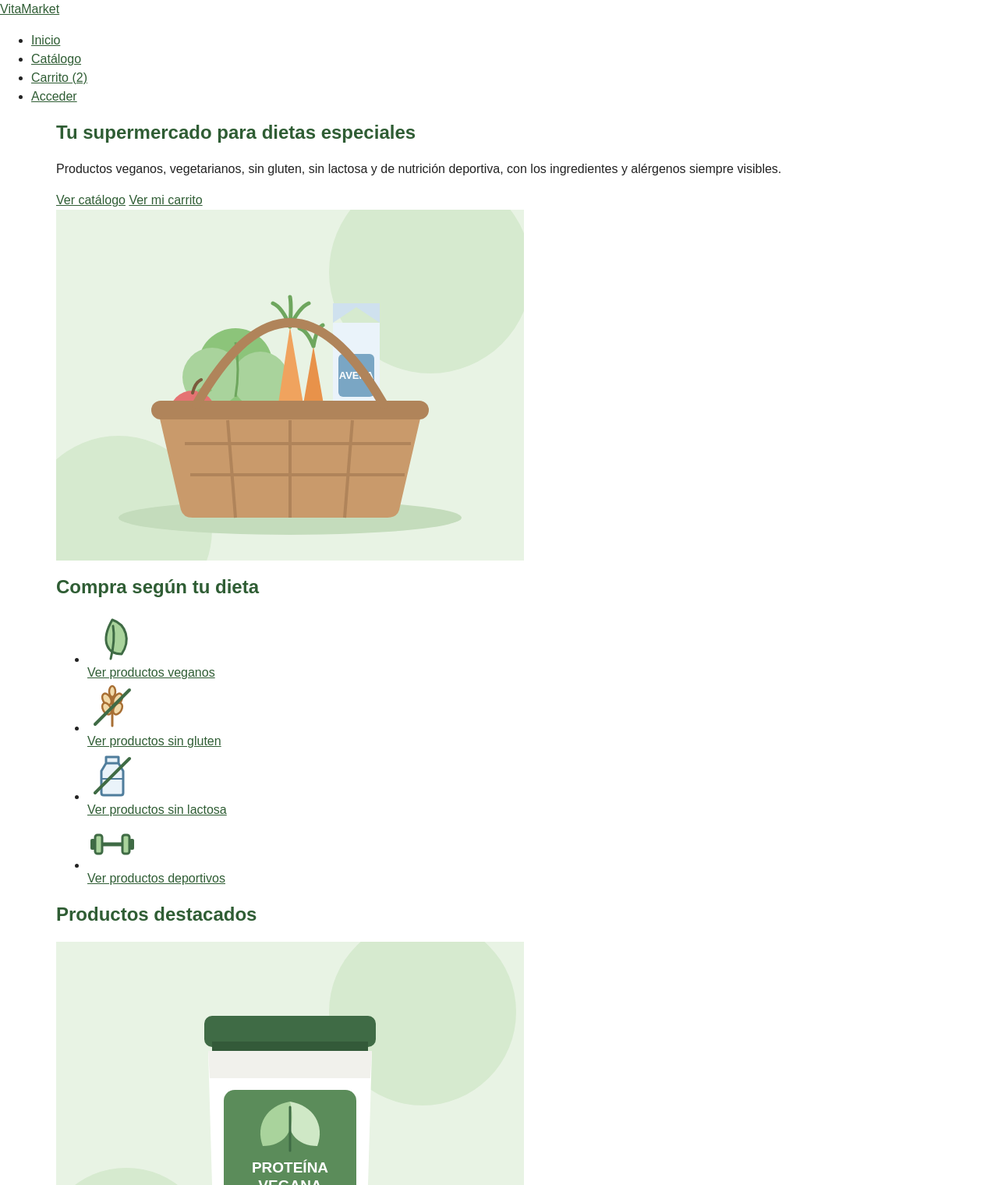
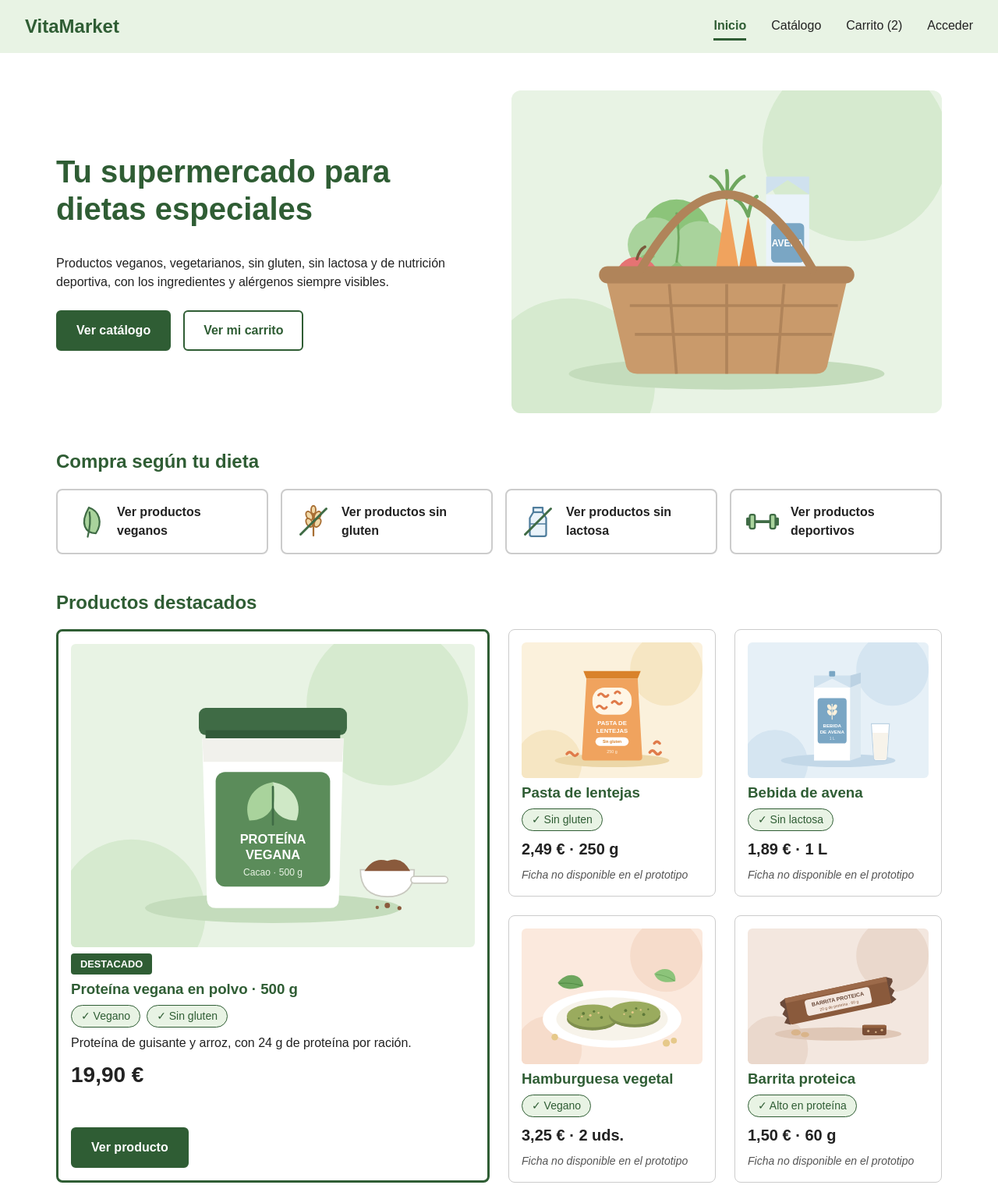
Before and after one commit to natalipaulino13/vitaMarket, a plain HTML site: page index.html in a window 1280 px wide. Shown: the top 1520 px of the page at 78% size. Drawn offline with Linux system fonts and the light colour scheme.

Commit message:
Añade estilos de la página de inicio con Flexbox y Grid

```diff
--- a/css/estilos.css
+++ b/css/estilos.css
@@ -3,11 +3,13 @@
    ========================================= */
 :root {
   --verde-oscuro: #2f5d34;
+  --verde-hover: #24482a;
   --verde-claro: #e8f3e4;
   --texto: #222222;
   --texto-suave: #555555;
   --fondo: #ffffff;
   --borde: #cccccc;
+  --foco: #1a4fa3;
 }
 
 /* =========================================
@@ -52,3 +54,304 @@ main {
   margin: 0 auto;
   padding: 0 2rem;
 }
+
+/* Separación entre las secciones del main */
+main > section {
+  margin-bottom: 3rem;
+}
+
+/* =========================================
+   4. FOCO VISIBLE (teclado)
+   ========================================= */
+a:focus-visible,
+button:focus-visible,
+input:focus-visible,
+select:focus-visible,
+textarea:focus-visible {
+  outline: 3px solid var(--foco);
+  outline-offset: 3px;
+}
+
+/* =========================================
+   5. CABECERA Y MENÚ (Flexbox)
+   ========================================= */
+.cabecera {
+  display: flex;
+  justify-content: space-between;
+  align-items: center;
+  background-color: var(--verde-claro);
+  padding: 1rem 2rem;
+}
+
+.logo {
+  font-size: 1.5rem;
+  font-weight: bold;
+  text-decoration: none;
+}
+
+.menu {
+  display: flex;
+  align-items: center;
+  gap: 2rem;
+  list-style: none;
+  margin: 0;
+  padding: 0;
+}
+
+.menu a {
+  display: inline-block;
+  padding: 0.25rem 0;
+  color: var(--texto);
+  text-decoration: none;
+  border-bottom: 3px solid transparent;
+}
+
+.menu a:hover {
+  border-bottom-color: var(--borde);
+}
+
+/* Página actual: negrita + línea inferior, no solo color */
+.menu a[aria-current="page"] {
+  font-weight: bold;
+  color: var(--verde-oscuro);
+  border-bottom-color: var(--verde-oscuro);
+}
+
+/* =========================================
+   6. BOTONES (componente + variante)
+   ========================================= */
+.boton {
+  display: inline-block;
+  padding: 0.75rem 1.5rem;
+  border: 2px solid var(--verde-oscuro);
+  border-radius: 6px;
+  background-color: var(--verde-oscuro);
+  color: #ffffff;
+  font-family: inherit;
+  font-size: 1rem;
+  font-weight: bold;
+  text-decoration: none;
+  cursor: pointer;
+}
+
+.boton:hover {
+  background-color: var(--verde-hover);
+  border-color: var(--verde-hover);
+}
+
+/* Variante: botón secundario */
+.boton-secundario {
+  background-color: transparent;
+  color: var(--verde-oscuro);
+}
+
+.boton-secundario:hover {
+  background-color: var(--verde-claro);
+  border-color: var(--verde-oscuro);
+}
+
+/* Grupo de botones (Flexbox con flex-wrap) */
+.acciones {
+  display: flex;
+  flex-wrap: wrap;
+  gap: 1rem;
+  margin-top: 1.5rem;
+}
+
+/* =========================================
+   7. PRESENTACIÓN (Grid con áreas)
+   ========================================= */
+.presentacion {
+  display: grid;
+  grid-template-columns: 1fr 1fr;
+  grid-template-areas: "texto imagen";
+  gap: 2rem;
+  align-items: center;
+  padding-top: 3rem;
+}
+
+.presentacion-texto {
+  grid-area: texto;
+}
+
+.presentacion img {
+  grid-area: imagen;
+  border-radius: 12px;
+}
+
+.presentacion h1 {
+  font-size: 2.5rem;
+  margin-top: 0;
+}
+
+/* =========================================
+   8. COMPRA SEGÚN TU DIETA (Flexbox)
+   ========================================= */
+.lista-categorias {
+  display: flex;
+  gap: 1rem;
+  list-style: none;
+  margin: 0;
+  padding: 0;
+}
+
+.lista-categorias li {
+  flex: 1;
+}
+
+.lista-categorias a {
+  display: flex;
+  align-items: center;
+  gap: 0.75rem;
+  padding: 1rem;
+  border: 2px solid var(--borde);
+  border-radius: 8px;
+  color: var(--texto);
+  font-weight: bold;
+  text-decoration: none;
+}
+
+.lista-categorias a:hover {
+  border-color: var(--verde-oscuro);
+  background-color: var(--verde-claro);
+}
+
+.lista-categorias img {
+  width: 48px;
+}
+
+/* =========================================
+   9. PRODUCTOS DESTACADOS (Grid)
+   ========================================= */
+.rejilla-destacados {
+  display: grid;
+  grid-template-columns: repeat(4, minmax(0, 1fr));
+  gap: 1.5rem;
+}
+
+/* =========================================
+   10. TARJETAS (componente + variante)
+   ========================================= */
+.tarjeta {
+  display: flex;
+  flex-direction: column;
+  gap: 0.5rem;
+  padding: 1rem;
+  border: 1px solid var(--borde);
+  border-radius: 8px;
+  background-color: var(--fondo);
+}
+
+.tarjeta h3,
+.tarjeta p {
+  margin: 0;
+}
+
+.tarjeta img {
+  border-radius: 6px;
+}
+
+/* Variante: tarjeta destacada, ocupa 2 columnas y 2 filas */
+.tarjeta-destacada {
+  grid-column: span 2;
+  grid-row: span 2;
+  border: 3px solid var(--verde-oscuro);
+}
+
+.tarjeta-destacada .precio {
+  font-size: 1.75rem;
+}
+
+.tarjeta .boton {
+  align-self: flex-start;
+  margin-top: auto;
+}
+
+.distintivo {
+  align-self: flex-start;
+  padding: 0.25rem 0.75rem;
+  border-radius: 4px;
+  background-color: var(--verde-oscuro);
+  color: #ffffff;
+  font-size: 0.8rem;
+  font-weight: bold;
+  text-transform: uppercase;
+}
+
+.etiquetas {
+  display: flex;
+  flex-wrap: wrap;
+  gap: 0.5rem;
+  list-style: none;
+  margin: 0;
+  padding: 0;
+}
+
+.etiquetas li {
+  padding: 0.2rem 0.75rem;
+  border: 1px solid var(--verde-oscuro);
+  border-radius: 999px;
+  background-color: var(--verde-claro);
+  color: var(--verde-oscuro);
+  font-size: 0.875rem;
+}
+
+.precio {
+  font-size: 1.25rem;
+  font-weight: bold;
+}
+
+.aviso-ficha {
+  margin-top: auto;
+  color: var(--texto-suave);
+  font-size: 0.875rem;
+  font-style: italic;
+}
+
+/* =========================================
+   11. ASÍ FUNCIONA (Flexbox)
+   ========================================= */
+.pasos {
+  display: flex;
+  gap: 1rem;
+  list-style-position: inside;
+  margin: 0;
+  padding: 0;
+}
+
+.pasos li {
+  flex: 1;
+  padding: 1rem;
+  border-radius: 8px;
+  background-color: var(--verde-claro);
+  font-weight: bold;
+}
+
+/* =========================================
+   12. PIE DE PÁGINA
+   ========================================= */
+.pie {
+  padding: 2rem;
+  background-color: var(--verde-oscuro);
+  color: #ffffff;
+  text-align: center;
+}
+
+.pie a {
+  color: #ffffff;
+}
+
+/* Sobre fondo oscuro, el foco azul no se vería: lo cambiamos a blanco */
+.pie a:focus-visible {
+  outline-color: #ffffff;
+}
+
+.menu-pie {
+  display: flex;
+  justify-content: center;
+  flex-wrap: wrap;
+  gap: 1.5rem;
+  list-style: none;
+  margin: 1rem 0;
+  padding: 0;
+}
```
